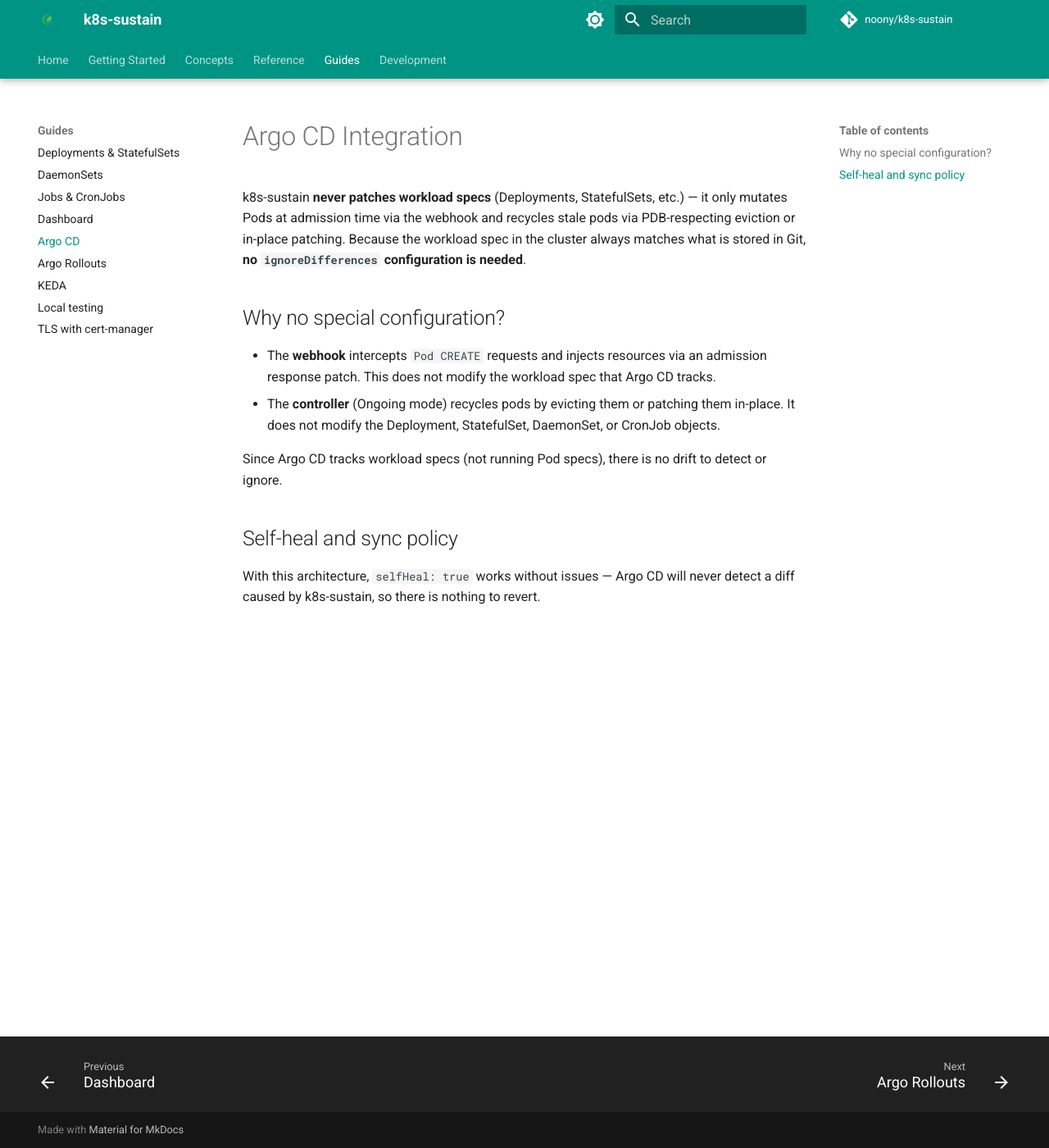
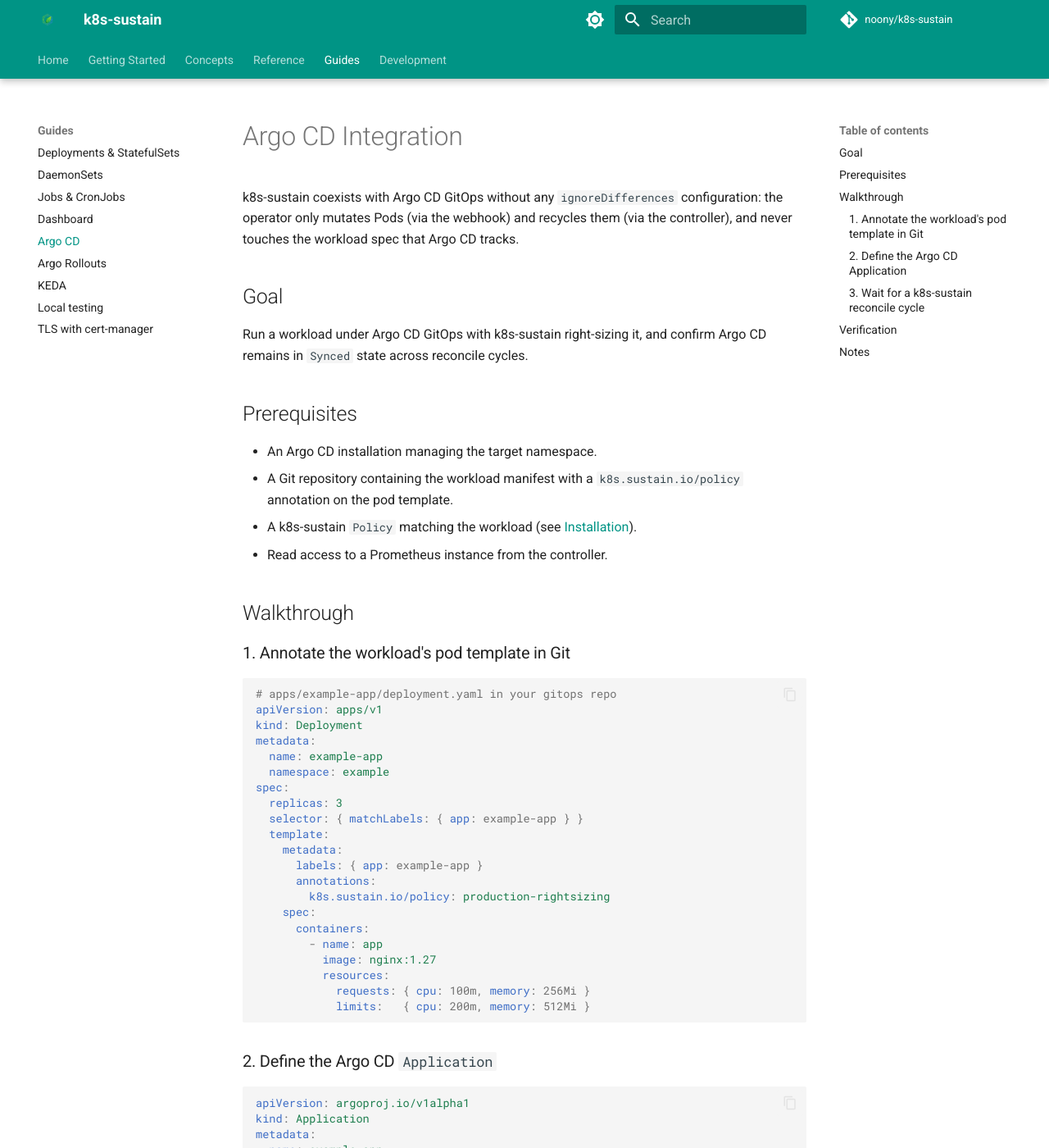
Before and after one commit to noony/k8s-sustain, an MkDocs documentation site: the page built from docs/guides/argocd.md, in a window 1280 px wide and 1400 px high. Shown: the whole window at 82% size. Built offline with MkDocs 1.6.1 and Material for MkDocs 9.7.7, drawn with Linux system fonts in a browser that asks for light colours; comment, search, counter and statistics services are not loaded; some of the changed text lies outside the part shown.

Commit message:
docs(guides): flesh out Argo CD guide with worked example

````diff
--- a/docs/guides/argocd.md
+++ b/docs/guides/argocd.md
@@ -1,14 +1,100 @@
 # Argo CD Integration
 
-k8s-sustain **never patches workload specs** (Deployments, StatefulSets, etc.) — it only mutates Pods at admission time via the webhook and recycles stale pods via PDB-respecting eviction or in-place patching. Because the workload spec in the cluster always matches what is stored in Git, **no `ignoreDifferences` configuration is needed**.
+k8s-sustain coexists with Argo CD GitOps without any `ignoreDifferences` configuration: the operator only mutates Pods (via the webhook) and recycles them (via the controller), and never touches the workload spec that Argo CD tracks.
 
-## Why no special configuration?
+## Goal
 
-- The **webhook** intercepts `Pod CREATE` requests and injects resources via an admission response patch. This does not modify the workload spec that Argo CD tracks.
-- The **controller** (Ongoing mode) recycles pods by evicting them or patching them in-place. It does not modify the Deployment, StatefulSet, DaemonSet, or CronJob objects.
+Run a workload under Argo CD GitOps with k8s-sustain right-sizing it, and confirm Argo CD remains in `Synced` state across reconcile cycles.
 
-Since Argo CD tracks workload specs (not running Pod specs), there is no drift to detect or ignore.
+## Prerequisites
 
-## Self-heal and sync policy
+- An Argo CD installation managing the target namespace.
+- A Git repository containing the workload manifest with a `k8s.sustain.io/policy` annotation on the pod template.
+- A k8s-sustain `Policy` matching the workload (see [Installation](../getting-started/installation.md)).
+- Read access to a Prometheus instance from the controller.
 
-With this architecture, `selfHeal: true` works without issues — Argo CD will never detect a diff caused by k8s-sustain, so there is nothing to revert.
+## Walkthrough
+
+### 1. Annotate the workload's pod template in Git
+
+```yaml
+# apps/example-app/deployment.yaml in your gitops repo
+apiVersion: apps/v1
+kind: Deployment
+metadata:
+  name: example-app
+  namespace: example
+spec:
+  replicas: 3
+  selector: { matchLabels: { app: example-app } }
+  template:
+    metadata:
+      labels: { app: example-app }
+      annotations:
+        k8s.sustain.io/policy: production-rightsizing
+    spec:
+      containers:
+        - name: app
+          image: nginx:1.27
+          resources:
+            requests: { cpu: 100m, memory: 256Mi }
+            limits:   { cpu: 200m, memory: 512Mi }
+```
+
+### 2. Define the Argo CD `Application`
+
+```yaml
+apiVersion: argoproj.io/v1alpha1
+kind: Application
+metadata:
+  name: example-app
+  namespace: argocd
+spec:
+  destination:
+    namespace: example
+    server: https://kubernetes.default.svc
+  source:
+    repoURL: https://example.com/gitops-repo.git
+    path: apps/example-app
+    targetRevision: main
+  syncPolicy:
+    automated: { selfHeal: true, prune: true }
+```
+
+Apply the `Application`. Argo CD syncs the Deployment.
+
+### 3. Wait for a k8s-sustain reconcile cycle
+
+Reconciles run on the `--reconcile-interval` (default `5m`). To accelerate a first observation, restart the controller pod or trigger a Policy update.
+
+## Verification
+
+After a reconcile cycle that recycles a pod, Argo CD must remain `Synced`:
+
+```bash
+argocd app get example-app -o json | jq '.status.sync.status'
+```
+
+Expected output: `"Synced"`.
+
+The pod's resources reflect the recommendation:
+
+```bash
+kubectl get pods -n example -l app=example-app \
+  -o yaml | yq '.items[].spec.containers[].resources'
+```
+
+The Deployment's pod template is **unchanged** from what is in Git:
+
+```bash
+kubectl get deploy example-app -n example \
+  -o yaml | yq '.spec.template.spec.containers[].resources'
+```
+
+These two outputs differ — that is expected, since the webhook mutates pods but never the workload spec.
+
+## Notes
+
+- **No `ignoreDifferences` needed.** k8s-sustain never patches workload specs. The webhook intercepts `Pod CREATE` admission and injects resources into the resulting pod manifest; the controller recycles stale pods (in-place on Kubernetes 1.31+, eviction on older versions). Argo CD tracks workload specs, so there is no diff to ignore.
+- **`selfHeal: true` is safe.** Since Argo CD never sees a diff caused by k8s-sustain, it has nothing to revert.
+- **Argo Rollouts.** If you use Argo Rollouts (`Rollout` objects) instead of native Deployments, see the [Argo Rollouts guide](argo-rollouts.md).
````
